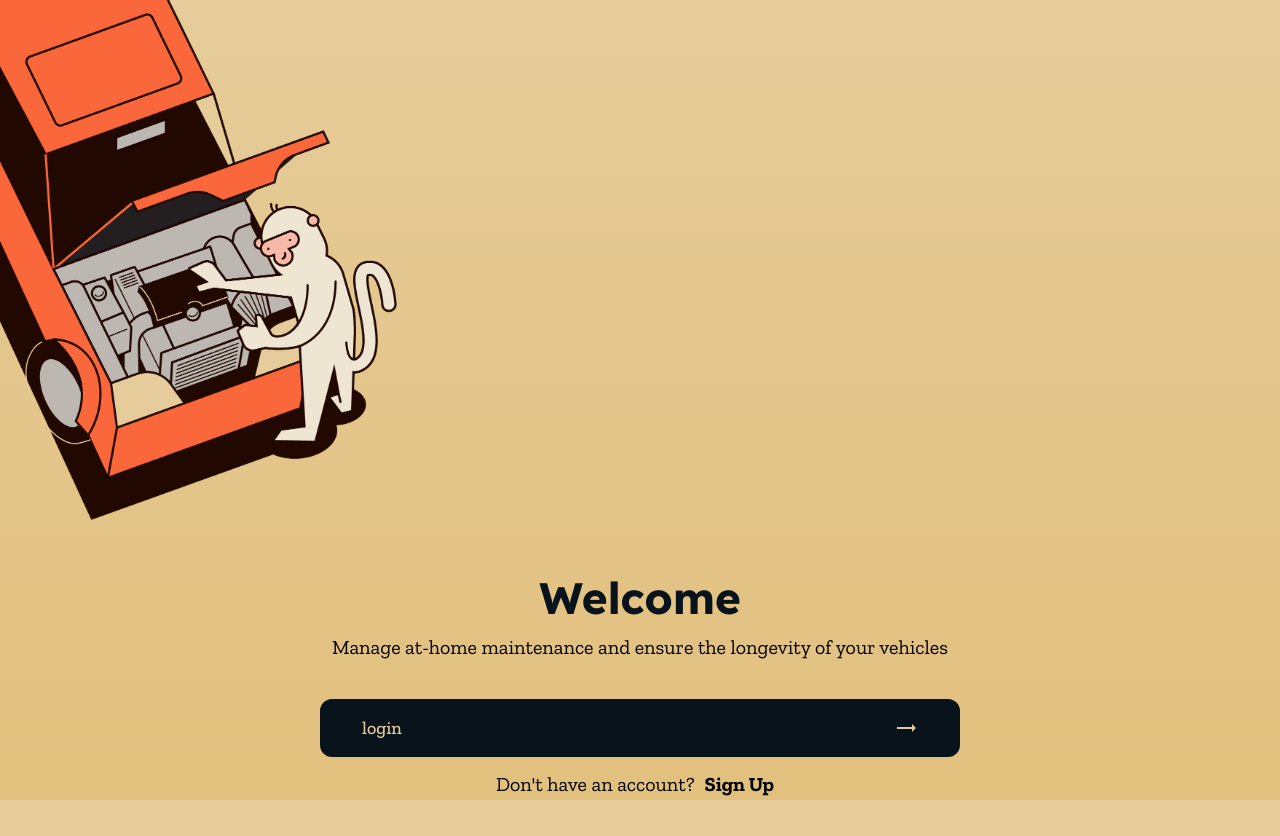
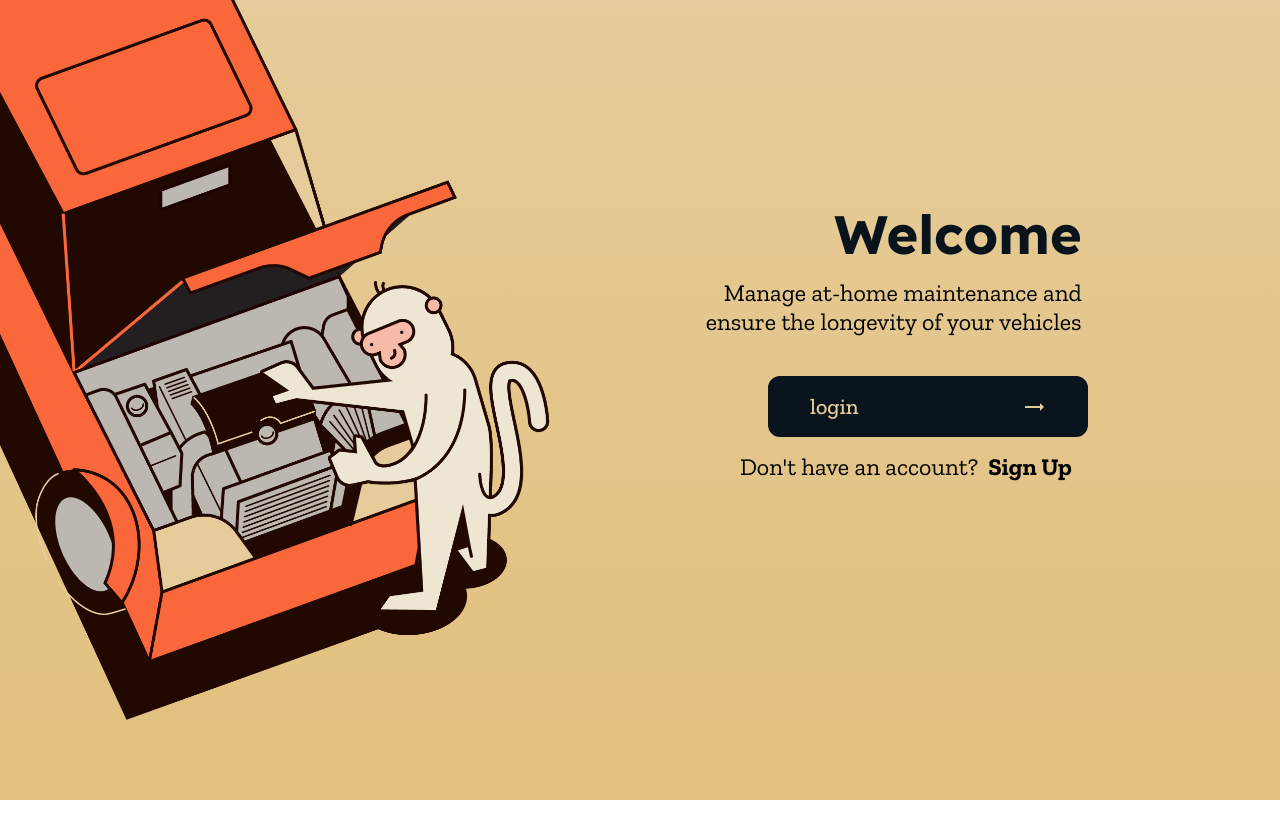
Before and after one commit to admadorsky/monkey-wrench, a React (Create React App) app: page / in a window 1280 px wide. After the commit the page ends 800 px from the top, so only its background shows below. Built offline with nearby package versions, Linux system fonts and the light colour scheme.

Commit message:
finished welcome page styling

```diff
--- a/src/index.css
+++ b/src/index.css
@@ -35,6 +35,11 @@ html {
   margin-bottom: 15px;
   border-radius: 12px;
   border: 2px solid #09131c;
+}
+
+.submit-button:hover {
+  color: #09131c;
+  background-color: #00000000;
 }
 
 .button-text {
@@ -118,5 +123,36 @@ p {
 }
 
 @media only screen and (min-width: 1000px) {
+  .welcome-wrapper {
+    text-align: right;
+  }
 
+  .img-artwork {
+    width: auto;
+    height: 90%;
+  }
+
+  .submit-button {
+    margin-left: auto;
+    margin-right: 15%;
+    width: 25%;
+  }
+
+  .button-text {
+    font-size: 22px;
+  }
+
+  h1 {
+    clear: none;
+    font-size: 54px;
+    padding: 0px, 0px, 0px;
+    padding-top: 25vh;
+    margin-right: 15.5%;
+  }
+
+  p {
+    font-size: 24px;
+    margin-right: 15.5%;
+    width: 30%;
+  }
 }
```
